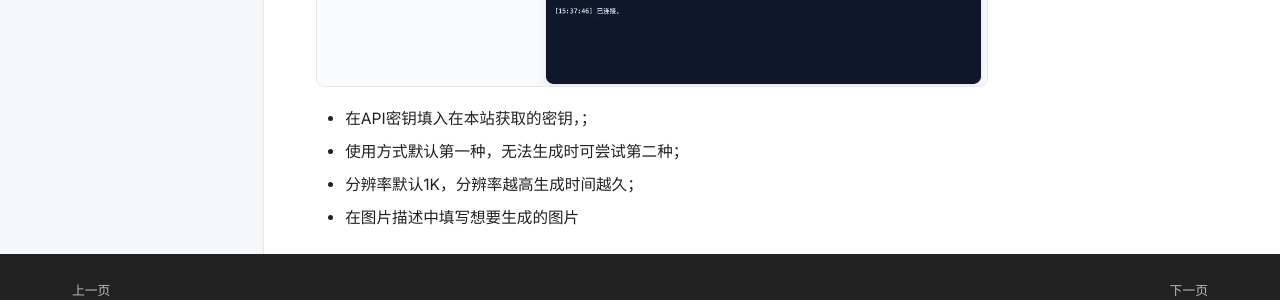
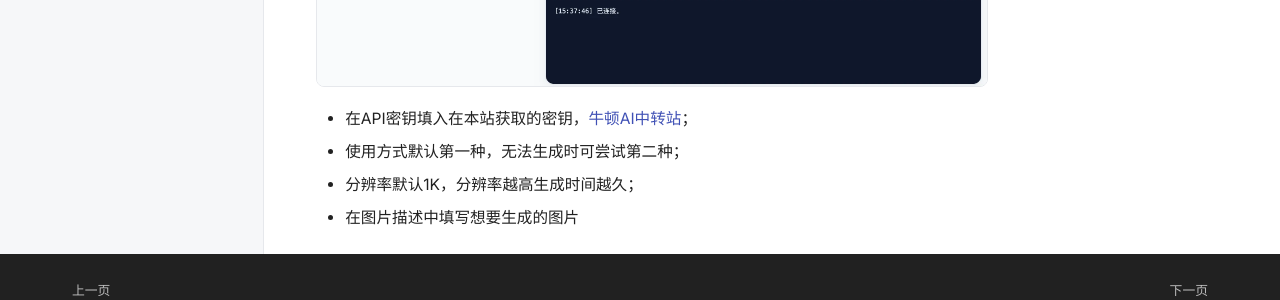
Before and after one commit to Aunt-Lee/newtonrouterdoc, an MkDocs documentation site: the page built from docs/Gpt-image-2.md, in a window 1280 px wide and 900 px high, scrolled down 865 px. Shown: the part 485-785 px from the top of the window. Built offline with MkDocs 1.6.1 and Material for MkDocs 9.7.7, drawn with Linux system fonts in a browser that asks for light colours.

Commit message:
Link GPT image docs to official site

```diff
--- a/docs/Gpt-image-2.md
+++ b/docs/Gpt-image-2.md
@@ -22,7 +22,7 @@ GitHub：
 
 ![](assets/images/gpt-image-2.png)
 
-+ 在API密钥填入在本站获取的密钥，；
++ 在API密钥填入在本站获取的密钥，[牛顿AI中转站](https://newtonrouter.com)；
 + 使用方式默认第一种，无法生成时可尝试第二种；
 + 分辨率默认1K，分辨率越高生成时间越久；
 + 在图片描述中填写想要生成的图片
```
